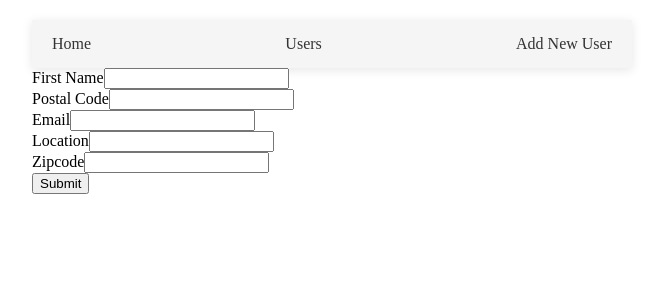
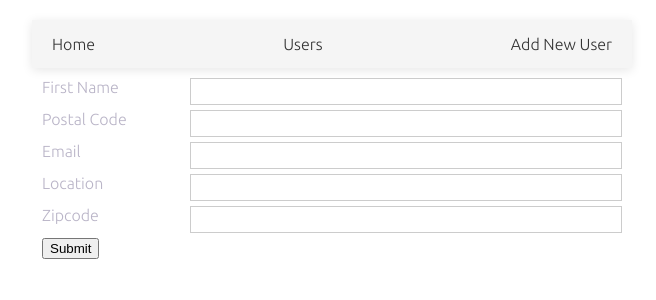
Before and after one commit to KanishkaKodithuwakku/users-crud-app, a React (Create React App) app: page /create in a window 1280 px wide. Shown: the top 300 px of the page, without its empty margins (308-964 px from the left). Built offline with nearby package versions, Linux system fonts and the light colour scheme.

Commit message:
style added

```diff
--- a/public/index.html
+++ b/public/index.html
@@ -24,6 +24,12 @@
       work correctly both with client-side routing and a non-root public URL.
       Learn how to configure a non-root public URL by running `npm run build`.
     -->
+    <link rel="preconnect" href="https://fonts.googleapis.com" />
+    <link rel="preconnect" href="https://fonts.gstatic.com" crossorigin />
+    <link
+      href="https://fonts.googleapis.com/css2?family=Poppins:wght@400;600;800&family=Ubuntu:ital,wght@0,300;0,400;0,500;1,300;1,400&display=swap"
+      rel="stylesheet"
+    />
     <title>React App</title>
   </head>
   <body>
--- a/src/App.js
+++ b/src/App.js
@@ -6,6 +6,7 @@ import Home from './components/Home';
 import Notfound from "./components/NotFound";
 import Users from './components/Users';
 import Profile from './components/Profile';
+import GlobalStyles from "./common/GlobalStyles";
 
 
 
@@ -26,7 +27,7 @@ const StyledLink = styled(Link)`
   color: #333;
   margin: 0 10px; // Adds some spacing between the links
   padding: 5px 10px;
-  border-radius: 4px;
+  /* border-radius: 4px; */
   transition: color 0.2s ease-in-out, background-color 0.2s ease-in-out;
 
   &:hover {
@@ -57,6 +58,7 @@ function App() {
           <Route path="/profile/:id" component={Profile} />
           <Route path="*" component={Notfound} />
         </Switch>
+        <GlobalStyles />
       </Wrapper>
     </Router>
   );
--- /dev/null
+++ b/src/common/GlobalStyles.js
@@ -0,0 +1,64 @@
+import { createGlobalStyle } from "styled-components";
+import { COLORS, WEIGHTS, FAMILIES, TYPE_SCALE } from "../utils/themes";
+
+const GlobalStyles = createGlobalStyle`
+html, body, span, ul,ol,li,
+h1,h2,h3,h4,h5,h6,
+p,section, nav,
+footer,header,article,strong ,
+img{
+margin :0;
+padding: 0;
+border:0;
+font-size:100%;
+vertical-align:baseline;
+}
+*,
+*:before,
+*:after{
+    box-sizing: border-box;
+}
+
+
+html {
+    --color-primary : ${COLORS.primary};
+    --color-secondary : ${COLORS.secondary};
+    --color-ternery : ${COLORS.ternery};
+    --color-urgent : ${COLORS.light};
+    --color-pills : ${COLORS.pills};
+    --color-white : ${COLORS.white};
+
+    --font-family : ${FAMILIES.primary};
+
+    --font-weight-normal : ${WEIGHTS.normal};
+    --font-weight-medium : ${WEIGHTS.medium};
+    --font-weight-bold : ${WEIGHTS.bold};
+
+    --default-font-size : ${TYPE_SCALE.text};
+
+    --heading-size-h1 : ${TYPE_SCALE.header_1};
+    --heading-size-h2 : ${TYPE_SCALE.header_2};
+    --heading-size-h3 : ${TYPE_SCALE.header_3};
+    --heading-size-h4 : ${TYPE_SCALE.header_4};
+    --heading-size-h5 : ${TYPE_SCALE.header_5};
+    --heading-size-h6 : ${TYPE_SCALE.header_6};
+}
+
+
+html,body{
+    height:100%;
+}
+body{
+    color : var(--color-urgent);
+    font-weight : var(--font-weight-normal);
+    font-size: var(--default-font-size);
+    font-family : var(--font-family);
+}
+
+h1{
+    font-family : ${FAMILIES.primary};
+}
+
+`;
+
+export default GlobalStyles;
--- a/src/components/UserForm.js
+++ b/src/components/UserForm.js
@@ -5,6 +5,32 @@ import useUserThunkReducer, {
   defaultData,
   ACTIONS,
 } from "../hooks/useUserReducer";
+import styled  from "styled-components";
+
+const StyledLabel = styled.label`
+width: 200px;
+`
+
+const StyledInputGroup = styled.div`
+display: flex;
+flex-direction: row;
+justify-content: space-between;
+margin: 5px;
+`
+
+const StyledInput = styled.input`
+  padding: 5px;
+  width: 100%;
+  border: 1px solid #ccc;
+
+  &:active {
+    border: 1px solid #666;
+  }
+`;
+
+const StyledFormBox = styled.div`
+padding: 5px;
+`
 
 const UserForm = () => {
   const [name, bindName, resetName] = useInput("");
@@ -34,38 +60,38 @@ const UserForm = () => {
   };
 
   return (
-    <div>
+    <StyledFormBox>
       <form onSubmit={submitHandler}>
-        <div>
-          <label>First Name</label>
-          <input type="text" {...bindName} />
-        </div>
+        <StyledInputGroup>
+          <StyledLabel>First Name</StyledLabel>
+          <StyledInput type="text" {...bindName} />
+        </StyledInputGroup>
 
-        <div>
-          <label>Postal Code</label>
-          <input type="text" {...bindPostalCode} />
-        </div>
+        <StyledInputGroup>
+          <StyledLabel>Postal Code</StyledLabel>
+          <StyledInput type="text" {...bindPostalCode} />
+        </StyledInputGroup>
 
-        <div>
-          <label>Email</label>
-          <input type="text" {...bindEmail} />
-        </div>
+        <StyledInputGroup>
+          <StyledLabel>Email</StyledLabel>
+          <StyledInput type="text" {...bindEmail} />
+        </StyledInputGroup>
 
-        <div>
-          <label>Location</label>
-          <input type="text" {...bindLocation} />
-        </div>
+        <StyledInputGroup>
+          <StyledLabel>Location</StyledLabel>
+          <StyledInput type="text" {...bindLocation} />
+        </StyledInputGroup>
 
-        <div>
-          <label>Zipcode</label>
-          <input type="text" {...bindZipcode} />
-        </div>
+        <StyledInputGroup>
+          <StyledLabel>Zipcode</StyledLabel>
+          <StyledInput type="text" {...bindZipcode} />
+        </StyledInputGroup>
 
-        <div>
+        <StyledInputGroup>
           <button type="submit">Submit</button>
-        </div>
+        </StyledInputGroup>
       </form>
-    </div>
+    </StyledFormBox>
   );
 };
 
--- a/src/components/Users.js
+++ b/src/components/Users.js
@@ -2,21 +2,37 @@ import React from "react";
 import useUserThunkReducer, {
   userReducer,
   defaultData,
-  ACTIONS,
-} from '../hooks/useUserReducer'
+} from "../hooks/useUserReducer";
+import styled from "styled-components";
+
+const StyledUl = styled.ul`
+  list-style: none;
+  margin: 0;
+  padding: 0;
+`;
+
+const StyledLi = styled.li`
+  border: 1px solid #ccc;
+  margin: 5px;
+  padding: 5px;
+  box-shadow: 0px 2px 10px rgba(0, 0, 0, 0.1);
+;
+`;
+
 const Users = () => {
-      const [state, dispatch] = useUserThunkReducer(userReducer, defaultData);
+  const [state] = useUserThunkReducer(userReducer, defaultData);
 
   const { users } = state;
   return (
     <div>
       <h1>Users</h1>
 
-      <ul>
-        {users && users.map((user, index) => (
-          <li key={index}>{user.name}</li>
-        ))}
-      </ul>
+      <StyledUl>
+        {users &&
+          users.map((user, index) => (
+            <StyledLi key={index}>{user.name}</StyledLi>
+          ))}
+      </StyledUl>
     </div>
   );
 };
--- /dev/null
+++ b/src/utils/themes.js
@@ -0,0 +1,31 @@
+export const COLORS = {
+  primary: "#252B48",
+  secondary: "#445069",
+  error: "#F6635C",
+  light: "#B9B4C7",
+  pills: "#5C4B99",
+  white: "#FFFFFF",
+  offwhite: "#FAF1E4",
+};
+
+export const WEIGHTS = {
+  normal: 300,
+  medium: 400,
+  bold: 500,
+};
+
+//font famities
+export const FAMILIES = {
+  primary: '"Ubuntu", sans-serif',
+};
+
+//type scales
+export const TYPE_SCALE = {
+  header_1: "2rem",
+  header_2: "1.8rem",
+  header_3: "1.6rem",
+  header_4: "1.4rem",
+  header_5: "1.2rem",
+  header_6: "1.1rem",
+  text: "1rem",
+};
```
Also changed, not shown: 1 other file (tests, documents, lock files or other folders).
